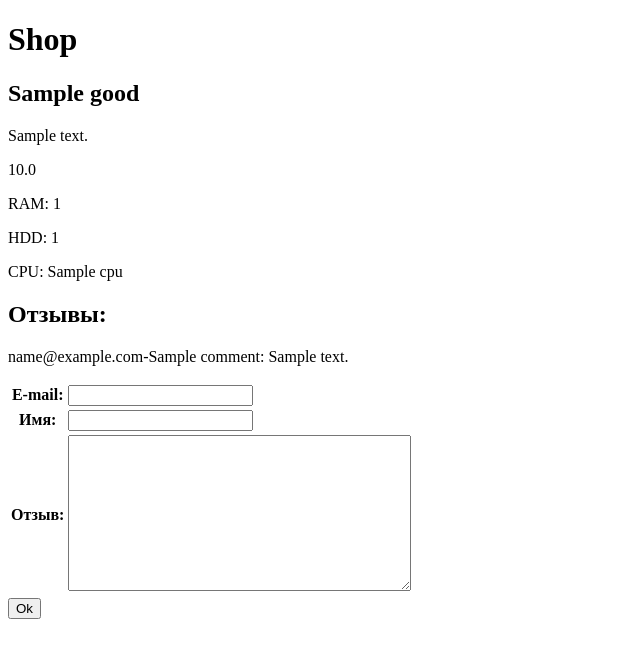
After one commit to denyszamiatin/shop, a Django app: a page that uses shop/goods/templates/index.html in a window 1280 px wide. The commit adds this page. Shown: the top 658 px of the page, without its empty margins (0-640 px from the left). Run offline with Django 3.2, Linux system fonts and the light colour scheme; tables that the repository leaves empty hold one stand-in row (values such as "Sample post").

Commit message:
Good templates

```diff
--- /dev/null
+++ b/create.sql
@@ -0,0 +1,3 @@
+create database shop  CHARACTER SET utf8 COLLATE utf8_general_ci;
+create user 'shop'@'localhost' identified by '1';
+grant all privileges on shop.* to 'shop'@'localhost';
--- a/shop/goods/admin.py
+++ b/shop/goods/admin.py
@@ -1,8 +1,11 @@
 from django.contrib import admin
 from .models import Cpu, Good, Tag, Image
 
+class GoodAdmin(admin.ModelAdmin):
+    prepopulated_fields = {"slug": ("name",)}
+
 admin.site.register(Cpu)
-admin.site.register(Good)
+admin.site.register(Good, GoodAdmin)
 admin.site.register(Tag)
 admin.site.register(Image)
 
--- /dev/null
+++ b/shop/goods/forms.py
@@ -0,0 +1,7 @@
+from django import forms
+
+
+class Feedback(forms.Form):
+    email = forms.EmailField(label="E-mail")
+    name = forms.CharField(label="Имя")
+    text = forms.CharField(label="Отзыв", widget=forms.Textarea)
--- a/shop/goods/models.py
+++ b/shop/goods/models.py
@@ -1,15 +1,30 @@
 from django.db import models
 
 
+class ActiveCpu(models.Manager):
+    def get_queryset(self):
+        return super().get_queryset().filter(is_active=True)
+
+    def activate(self):
+        Cpu.objects.update(is_active=True)
+
+
 class Cpu(models.Model):
-    name = models.CharField(max_length=256)
+    name = models.CharField(max_length=255)
+    is_active = models.BooleanField(default=True)
+    active = ActiveCpu()
+    objects = models.Manager()
+
+    def __str__(self):
+        return self.name
+
+    def save(self, *args, **kwargs):
+        print('Cpu saved')
+        super().save(*args, **kwargs)
 
 
 class Good(models.Model):
-    """
-
-    """
-    name = models.CharField(max_length=256)
+    name = models.CharField('Имя', max_length=256)
     description = models.TextField()
     price = models.FloatField(blank=True, null=True)
     ram = models.IntegerField()
@@ -18,7 +33,14 @@ class Good(models.Model):
     diagonal = models.FloatField()
     weight = models.FloatField()
     wifi = models.BooleanField()
-    cpu = models.ForeignKey(Cpu)
+    cpu = models.ForeignKey(Cpu, verbose_name='Процессор')
+    slug = models.SlugField(unique=True)
+
+    def __str__(self):
+        return self.name
+
+    def get_rate(self):
+        return self.ram + self.hdd
 
 
 class Image(models.Model):
@@ -29,3 +51,10 @@ class Image(models.Model):
 class Tag(models.Model):
     name = models.CharField(max_length=256)
     good = models.ManyToManyField(Good)
+
+
+class Comment(models.Model):
+    email = models.EmailField()
+    name = models.CharField(max_length=200)
+    text = models.TextField()
+    good = models.ForeignKey(Good)
--- /dev/null
+++ b/shop/goods/templates/detail.html
@@ -0,0 +1,20 @@
+{%extends 'index.html'%}
+{%block content%}
+<h2>{{good.name}}</h2>
+<p>{{good.description}}</p>
+<p>{{good.price}}</p>
+<p>RAM: {{good.ram}}</p>
+<p>HDD: {{good.hdd}}</p>
+<p>CPU: {{good.cpu.name}}</p>
+<h2>Отзывы:</h2>
+{%for f in feedbacks%}
+<p>{{f.email}}-{{f.name}}: {{f.text}}</p>
+{%endfor%}
+<form method="post">
+    {%csrf_token%}
+<table>
+{{feedback.as_table}}
+</table>
+    <input type="submit" value="Ok">
+</form>
+{%endblock%}
--- a/shop/goods/templates/index.html
+++ b/shop/goods/templates/index.html
@@ -6,5 +6,15 @@
 </head>
 <body>
     <h1>Shop</h1>
+    {%block content%}
+    <ul>
+    {%for good in goods%}
+        <li><a href="/goods/detail/{{good.slug}}">{{good.name}}</a>
+            <p>{{good.description}}</p>
+            <p>{{good.price}}</p>
+        </li>
+    {%endfor%}
+    </ul>
+    {%endblock%}
 </body>
 </html>
--- a/shop/goods/urls.py
+++ b/shop/goods/urls.py
@@ -1,6 +1,8 @@
 from django.conf.urls import url
-from .views import index
+
+from .views import index, detail
 
 urlpatterns = [
-    url(r'^$', index)
+    url(r'^$', index),
+    url(r'^detail/(?P<slug>(\w|-)+)$', detail),
 ]
--- a/shop/goods/views.py
+++ b/shop/goods/views.py
@@ -1,6 +1,31 @@
-from django.shortcuts import render
+from django.http.response import HttpResponse
+from django.shortcuts import render, get_object_or_404
+from .models import Good, Comment
+from .forms import Feedback
 
 
 # Create your views here.
 def index(request):
-    return render(request, 'index.html')
+    goods = Good.objects.all()
+    return render(request, 'index.html', {'goods': goods})
+
+
+def detail(request, slug):
+    good = get_object_or_404(Good, slug=slug)
+    if request.method == 'POST':
+        feedback = Feedback(request.POST)
+        if feedback.is_valid():
+            Comment.objects.create(
+                email=feedback.cleaned_data['email'],
+                name=feedback.cleaned_data['name'],
+                text=feedback.cleaned_data['text'],
+                good=good
+            )
+    feedback = Feedback()
+    return render(request, 'detail.html',
+                  {
+                      'good': good,
+                      'feedback': feedback,
+                      'feedbacks': Comment.objects.filter(good=good),
+                  }
+                  )
```
Also changed, not shown: shop/goods/migrations/0004_auto_20161012_1642.py (added), shop/goods/migrations/0005_auto_20161012_1740.py (added), shop/goods/migrations/0006_delete_productwithprice.py (added), shop/goods/migrations/0007_product_productwithprice.py (added), shop/goods/migrations/0008_auto_20161012_1745.py (added), shop/goods/migrations/0009_product_productwithprice.py (added), shop/goods/migrations/0010_auto_20161019_1612.py (added), shop/goods/migrations/0011_auto_20161019_1642.py (added), shop/goods/migrations/0012_auto_20161019_1753.py (added).
